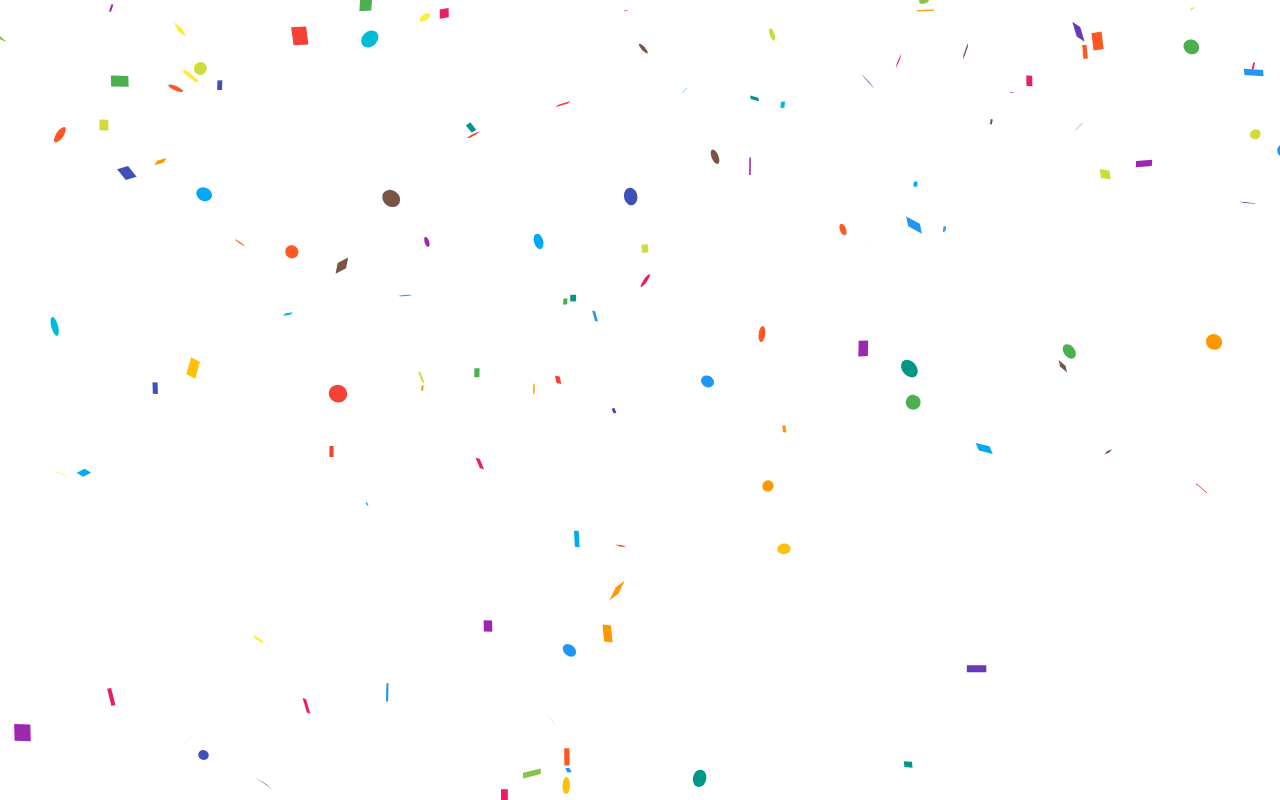
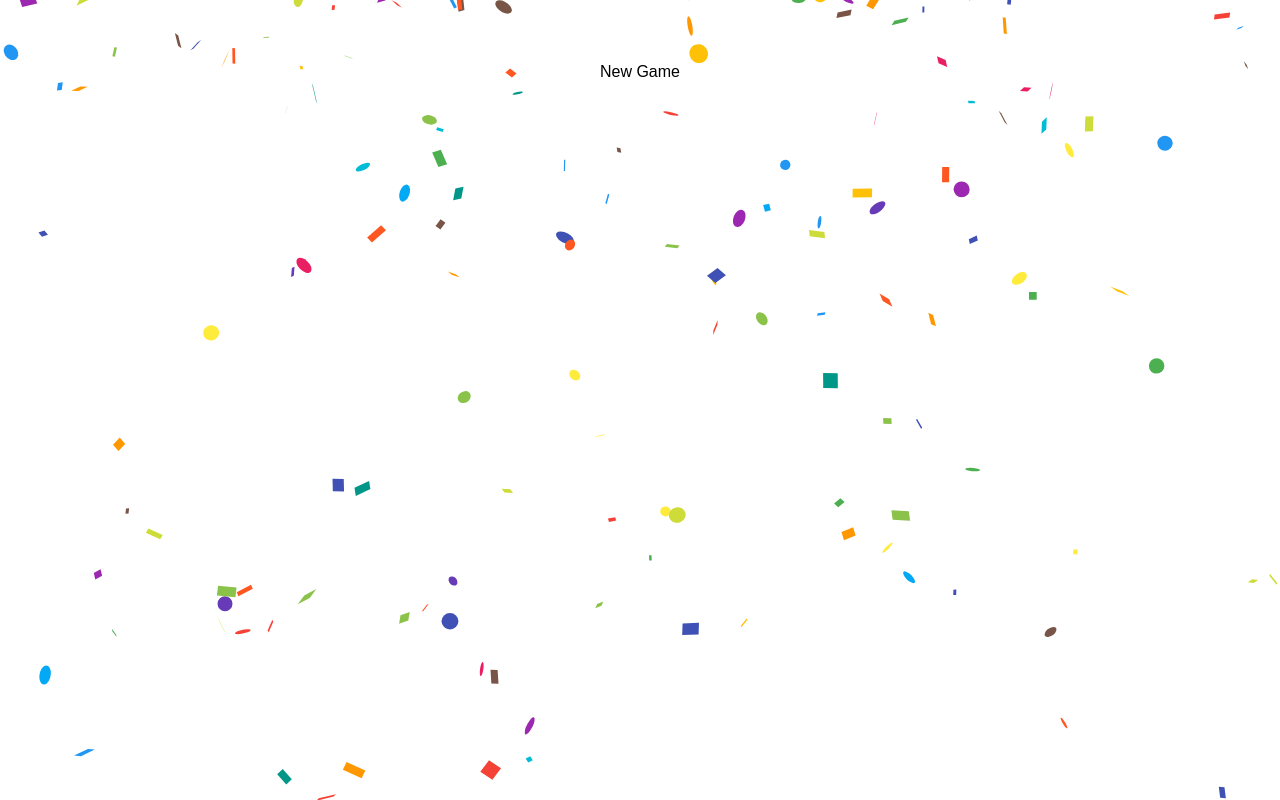
Before and after one commit to markluigibatoks/matching-pair-game, a Next.js app: page /gameover/win in a window 1280 px wide. Built offline with nearby package versions, Linux system fonts and the light colour scheme.

Commit message:
add: new game button

```diff
--- a/app/gameover/win/page.tsx
+++ b/app/gameover/win/page.tsx
@@ -1,6 +1,7 @@
 'use client'
 
 import dynamic from 'next/dynamic'
+import Link from 'next/link'
 
 const Confetti = dynamic(() => import('react-confetti'), {
   ssr: false,
@@ -8,9 +9,12 @@ const Confetti = dynamic(() => import('react-confetti'), {
 
 export default function WinPage() {
   return (
-    <div className="flex items-center justify-center w-screen h-screen">
+    <div className="p-4 flex justify-center w-screen h-screen">
       <Confetti />
-      <div className="text-3xl text-white font-bold">You won!</div>
+      <div className="">
+        <span className="text-xl text-white font-bold">Congratulations, You won!</span>
+        <Link href="/" className="mt-2 block w-full bg-white rounded px-4 py-2 text-black hover:opacity-90 text-center">New Game</Link>
+      </div>
     </div>
   )
 }
--- a/app/matches/[matchId]/page.tsx
+++ b/app/matches/[matchId]/page.tsx
@@ -34,7 +34,7 @@ export default function Page({
           <span>Difficulty: {fetchGameState.match.difficulty}</span>
         </div>
 
-        <Link href="/" className="w-full bg-white rounded px-4 py-2 text-black hover:opacity-90">New Game</Link>
+        <Link href="/" className="w-full bg-white rounded px-4 py-2 text-black hover:opacity-90 text-center">New Game</Link>
       </div>
       <Deck cards={fetchGameState.cards}/>
     </div>
```
